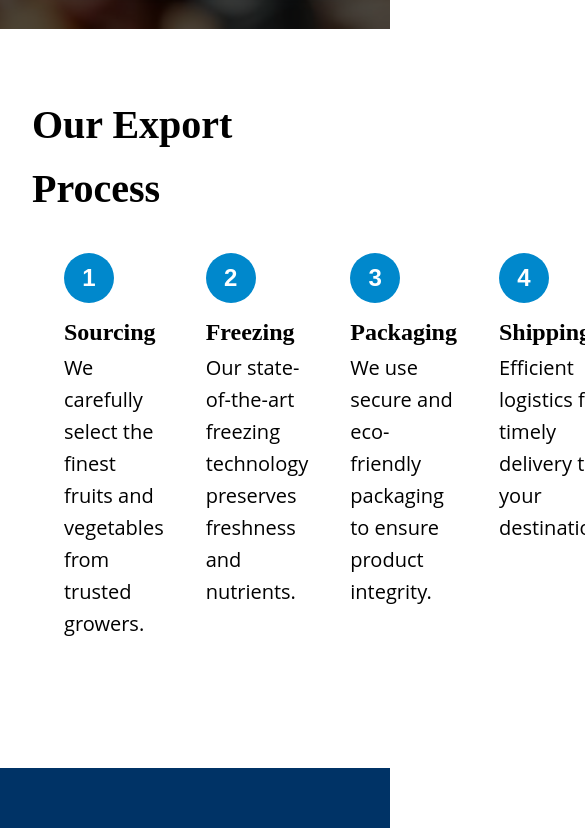
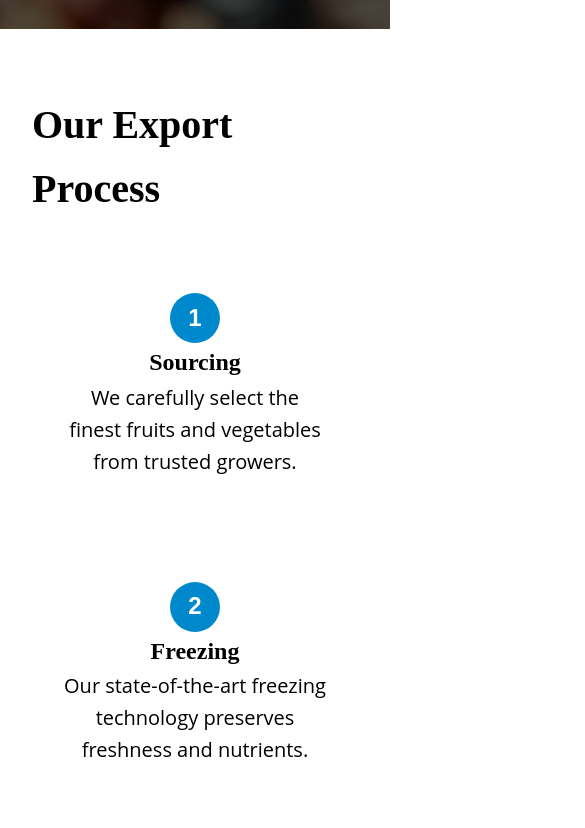
Before and after one commit to adel-s-ahmad/highimpacttrade, a plain HTML site: page index.html in a window 390 px wide. Shown: the part 2887-3715 px from the top of the page, 585 px wide, since content can reach past the window. Drawn offline with Linux system fonts and the light colour scheme.

Commit message:
fix process section responsiveness

```diff
--- a/index.html
+++ b/index.html
@@ -329,15 +329,19 @@
         }
 
         .process-container {
-            display: flex;
-            /* justify-content: center; */
-            /* align-items: center; */
+            /* display: flex;
+            justify-content: center;
+            align-items: center;
             gap: 10px;
             flex-wrap: nowrap;
             opacity: 0;
             transform: translateY(50px);
             transition: opacity 0.8s ease-out, transform 0.8s ease-out;
-            padding: 1rem;
+            padding: 1rem; */
+            display: grid;
+            grid-template-columns: repeat(auto-fit, minmax(250px, 1fr));
+            gap: 2rem;
+            margin-top: 2rem;
         }
 
         .process-step {
@@ -463,7 +467,7 @@
                 padding: 0 1rem;
             }
 
-            .quality-card { */
+            .quality-card {
                 text-align: center;
                 padding: 1.5rem 1rem;
             }
@@ -471,13 +475,21 @@
             /* Process section */
             .process-container {
                 grid-template-columns: 1fr;
+                gap: 1.5rem;
                 padding: 1rem;
             }
 
             .process-step {
                 margin-bottom: 2rem;
-                opacity: 1;
-                transform: none;
+                /* opacity: 1; */
+                /* transform: none; */
+                /* padding: 1.5rem 1rem; */
+                text-align: center;
+                padding: 1.5rem 1rem;
+            }
+
+            .step-number {
+                margin: 0 auto;
             }
 
             /* Footer */
```
